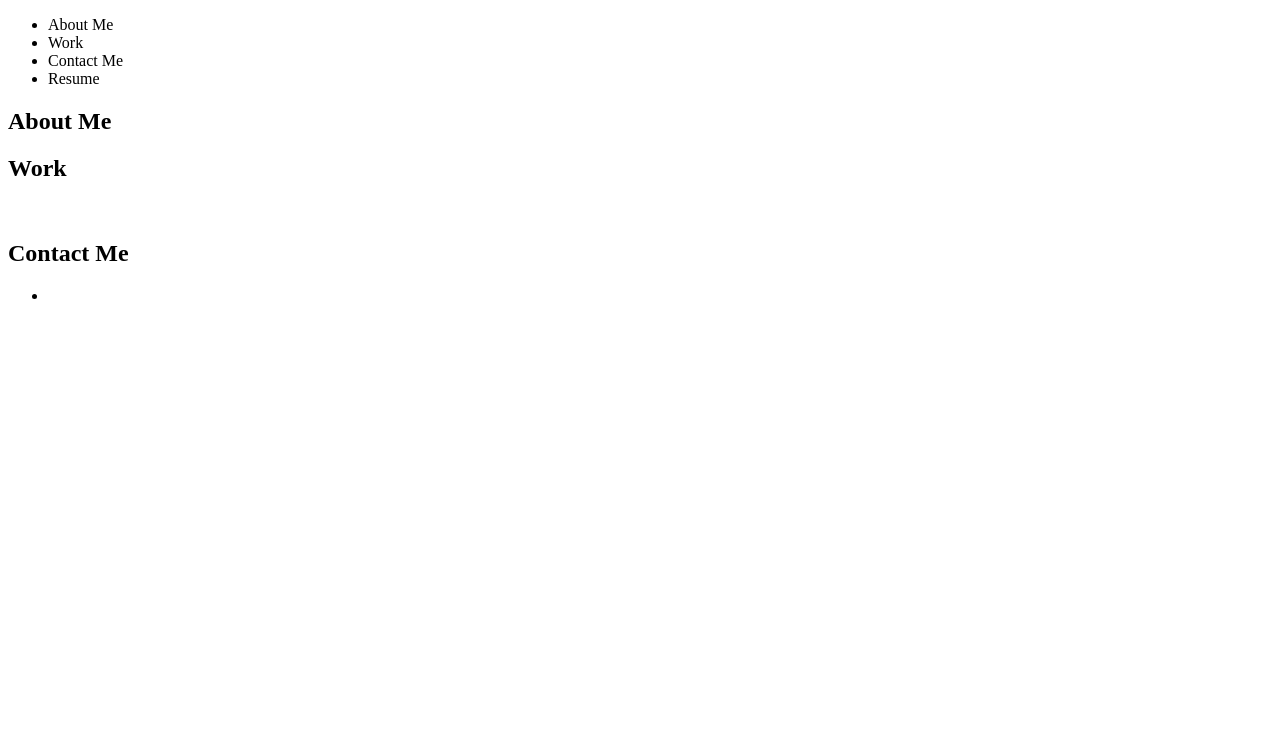
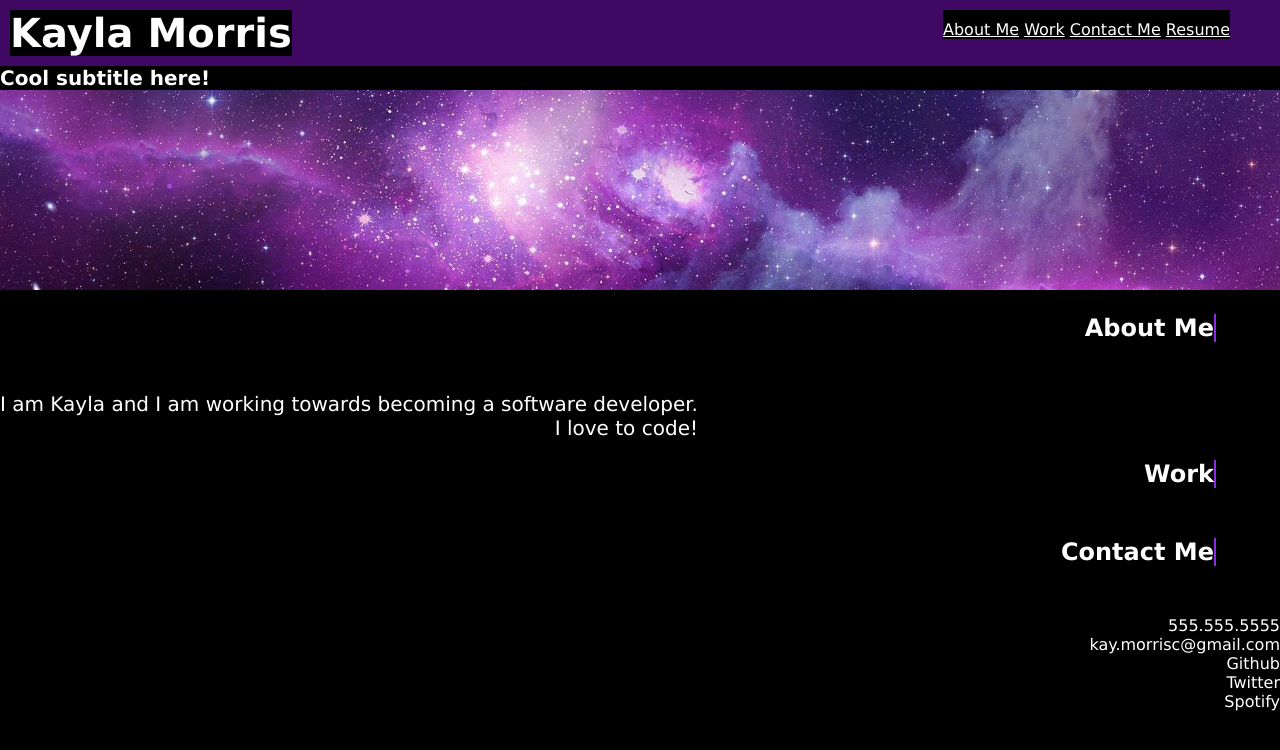
Before and after one commit to KaylaMorris11/kaylamorris11.github.io, a plain HTML site: page index.html in a window 1280 px wide. Drawn offline with Linux system fonts and the light colour scheme.

Commit message:
Added a reset file and code that worked towards creating my portfolio.

```diff
--- /dev/null
+++ b/assets/reset.css
@@ -0,0 +1,49 @@
+/* http://meyerweb.com/eric/tools/css/reset/
+   v2.0 | 20110126
+   License: none (public domain)
+*/
+
+html, body, div, span, applet, object, iframe,
+h1, h2, h3, h4, h5, h6, p, blockquote, pre,
+a, abbr, acronym, address, big, cite, code,
+del, dfn, em, img, ins, kbd, q, s, samp,
+small, strike, strong, sub, sup, tt, var,
+b, u, i, center,
+dl, dt, dd, ol, ul, li,
+fieldset, form, label, legend,
+table, caption, tbody, tfoot, thead, tr, th, td,
+article, aside, canvas, details, embed,
+figure, figcaption, footer, header, hgroup,
+menu, nav, output, ruby, section, summary,
+time, mark, audio, video {
+	margin: 0;
+	padding: 0;
+	border: 0;
+	font-size: 100%;
+	font: inherit;
+	vertical-align: baseline;
+}
+/* HTML5 display-role reset for older browsers */
+article, aside, details, figcaption, figure,
+footer, header, hgroup, menu, nav, section {
+	display: block;
+}
+
+body {
+	line-height: 1;
+}
+ol, ul {
+	list-style: none;
+}
+blockquote, q {
+	quotes: none;
+}
+blockquote:before, blockquote:after,
+q:before, q:after {
+	content: '';
+	content: none;
+}
+table {
+	border-collapse: collapse;
+	border-spacing: 0;
+}
--- a/assets/style.css
+++ b/assets/style.css
@@ -0,0 +1,88 @@
+* {
+    font-family: 'Lucida Sans', 'Lucida Sans Regular', 'Lucida Grande', 'Lucida Sans Unicode', Geneva, Verdana, sans-serif;
+    padding:0;
+    margin:0;
+    background-color: black;
+    color:white;
+}
+
+header {
+    padding: 10px;
+    font-family: 'Lucida Sans', 'Lucida Sans Regular', 'Lucida Grande', 'Lucida Sans Unicode', Geneva, Verdana, sans-serif;
+    background-color: rgb(62, 8, 99);
+    color: #ffffff
+}
+
+h1 {
+    display: inline-block;
+    font-size: 40px;
+}
+
+ h2{
+
+}
+
+figure h2{
+    display:inline-block;
+    justify-content: flex-start;
+    font-size: 20px;
+}
+
+p{  display:flex;
+    font-size: 20px;
+    text-align:right;
+}
+
+nav {
+    margin-right: 40px;
+    float: right;
+
+}
+
+nav ul {
+    list-style-type: none;
+}
+
+nav ul li {
+   padding-top:10px;
+    display: inline-block;
+}
+
+section ul li{
+    text-align:right;
+
+}
+
+.portfolio-project:first-child{
+flex-grow: 1;
+flex-basis: 100%;
+}
+
+.hero{
+    width:100%;
+    height:200px;
+    object-fit:cover;
+    overflow: hidden;
+}
+
+.about-me h2{
+   border-right:2px solid blueviolet;
+   display: flex;
+    justify-content: flex-end;
+    margin: 20px 5% 50px auto;
+}
+
+.work h2{
+    border-right:2px solid blueviolet;
+    display: flex;
+    justify-content: flex-end;
+    margin: 20px 5% 50px auto;
+}
+
+.contact-me h2{
+    border-right:2px solid blueviolet;
+    display: flex;
+    justify-content: flex-end;
+    margin: 20px 5% 50px auto;
+
+}
--- a/index.html
+++ b/index.html
@@ -6,48 +6,85 @@
     <meta http-equiv="X-UA-Compatible" content="IE=edge">
     <meta name="viewport" content="width=device-width, initial-scale=1.0">
 
-    <title>Kayla Morris</title>
+    <title>My Portfolio</title>
     <link rel="stylesheet" href="./assets/style.css">
 </head>
 
 <body>
     <header>
+        <h1>Kayla Morris</h1>
         <nav>
             <ul>
-                <li>About Me</li>
-                <li>Work</li>
-                <li>Contact Me</li>
-                <li>Resume</li>
+                <li>
+                    <a href="#About Me">About Me</a>
+                </li>
+                <li>
+                    <a href="#Work">Work</a>
+                </li>
+                <li>
+                    <a href="#Contact Me">Contact Me</a>
+                </li>
+                <li>
+                    <a href="#Resume">Resume</a>
+                </li>
             </ul>
         </nav>
     </header>
-    <section>
-        <h2>About Me</h2>
-        <p></p>
+    <figure>
+        <h2>Cool subtitle here!</h2>
+        <img src="header-image.jpeg" alt="header-photo" class="hero">
+    </figure>
+    <div class="my-portfolio-items">
+        <section class="about-me">
+
+            <h2>About Me</h2>
+
+            <p> I am Kayla and I am working towards becoming a software developer.
+                <br>
+                I love to code!
+
+            </p>
+        </section>
+        <section class="work">
+            <h2>Work</h2>
+            <div>
+
+                <div class="portfolio-project">
+
+                </div>
+                <div class="portfolio-project">
+
+                </div>
+                <div class="portfolio-project">
+
+                </div>
+                <div class="portfolio-project">
+
+                </div>
+                <div class="portfolio-project">
+
+                </div>
+            </div>
+    </div>
     </section>
 
+    </div>
+    <section class="contact-me">
+        <h2>Contact Me</h2>
+    </section>
     <section>
-        <h2>Work</h2>
-        <section>
-            <a> <img> </a>
-            <img>
-            <img>
-            <img>
-            <img>
-        </section>
-
-    </section>
-
-    <section>
-        <h2>Contact Me</h2>
         <ul>
-            <li>
-
-            </li>
+            <li>555.555.5555</li>
+            <li>kay.morrisc@gmail.com</li>
+            <li>Github</li>
+            <li>Twitter</li>
+            <li>Spotify</li>
         </ul>
     </section>
 
 
+    </section>
+
 </body>
 
 </html>
```
Also changed, not shown: header-image.jpeg (added), 2 other files.
